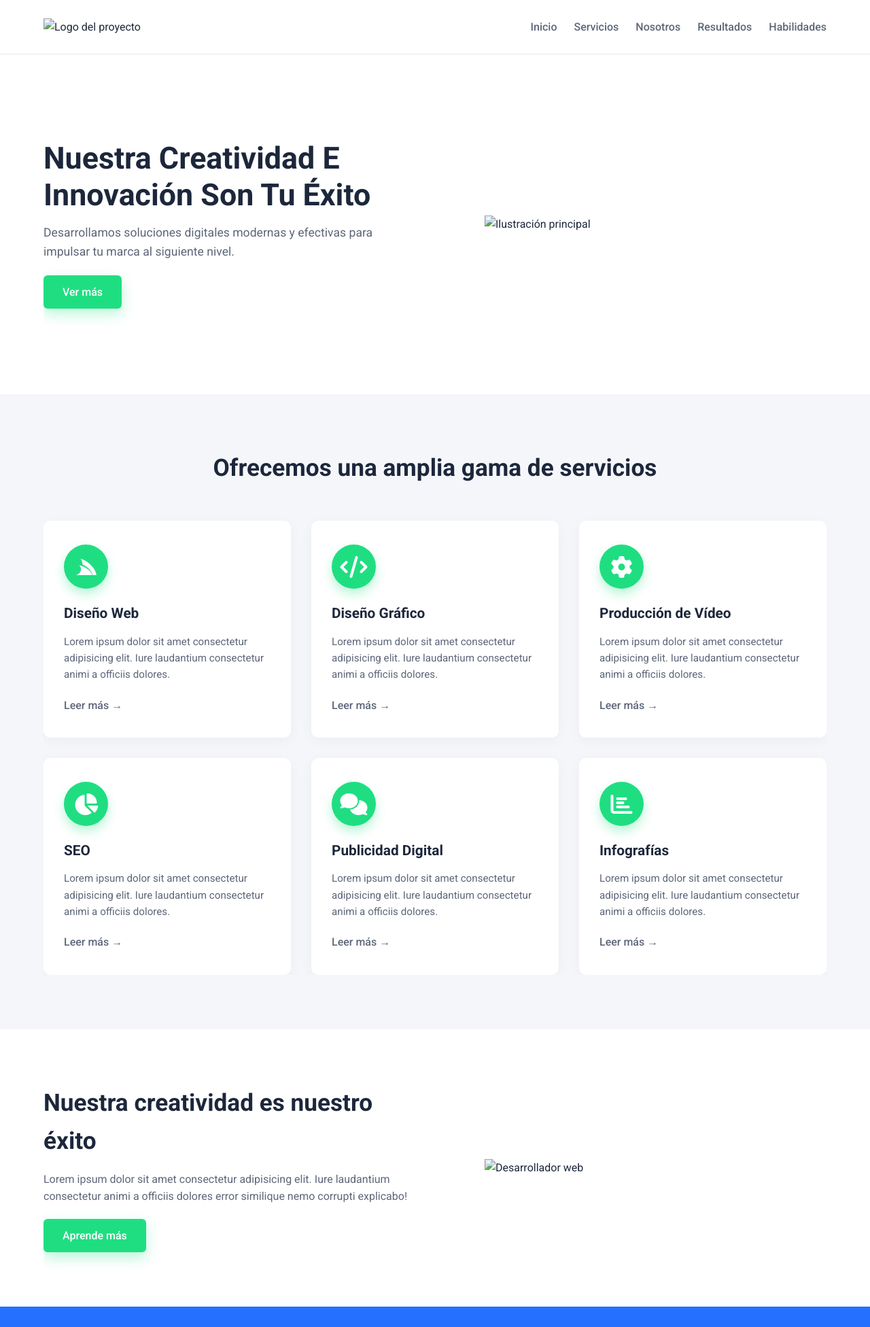
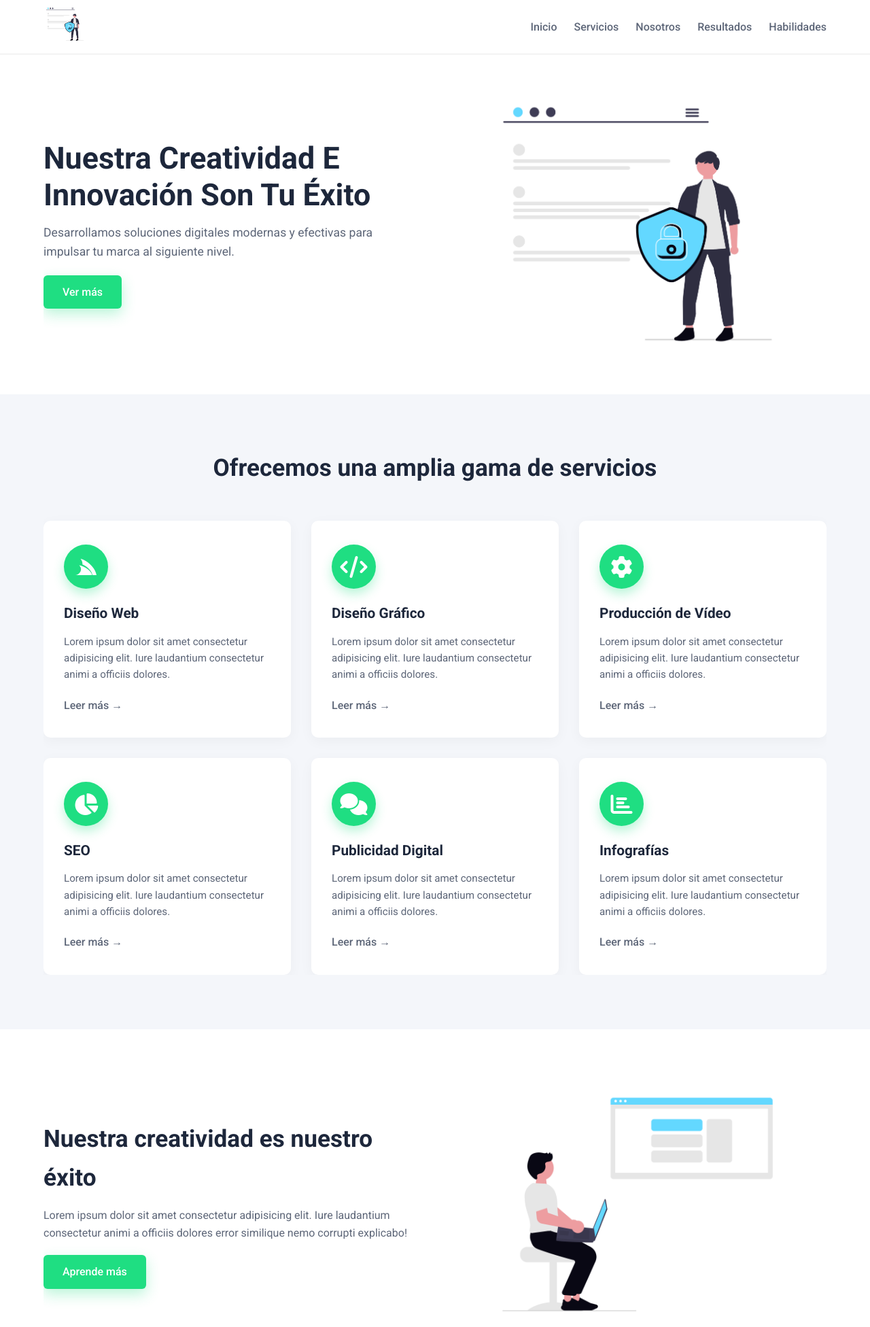
Before and after one commit to luisfuentesm37-spec/primera-pagina, a plain HTML site: page index.html in a window 1280 px wide. Shown: the top 1952 px of the page at 68% size. Drawn offline with Linux system fonts and the light colour scheme.

Commit message:
Update index.html

```diff
--- a/index.html
+++ b/index.html
@@ -15,7 +15,7 @@
         <nav>
             <div class="contenedor nav">
                 <div class="logo">
-                    <img src="imagenes/undraw_online-security_1o24.png" alt="Logo del proyecto">
+                    <img src="undraw_online-security_1o24.png" alt="Logo del proyecto">
                 </div>
                 <div class="enlaces-header" id="enlaces">
                     <a href="#inicio">Inicio</a>
@@ -38,7 +38,7 @@
                     <a href="#servicios" class="btn">Ver más</a>
                 </div>
                 <div class="imagen-header">
-                    <img src="imagenes/undraw_online-security_1o24.png" alt="Ilustración principal">
+                    <img src="undraw_online-security_1o24.png" alt="Ilustración principal">
                 </div>
             </section>
         </div>
@@ -100,7 +100,7 @@
             <a href="#" class="btn">Aprende más</a>
         </div>
         <div class="imagen-pregunta">
-            <img src="imagenes/undraw_web-developer_gxaa.png" alt="Desarrollador web">
+            <img src="undraw_web-developer_gxaa.png" alt="Desarrollador web">
         </div>
     </section>
 
@@ -133,7 +133,7 @@
 
     <section class="contenedor skills-section" id="habilidades">
         <div class="imagen-skills">
-            <img src="imagenes/undraw_software-engineer_ljie.png" alt="Ingeniero de software">
+            <img src="undraw_software-engineer_ljie.png" alt="Ingeniero de software">
         </div>
         <div class="box-skills">
             <h4><i class="far fa-check-circle"></i> Diseño web</h4>
```
